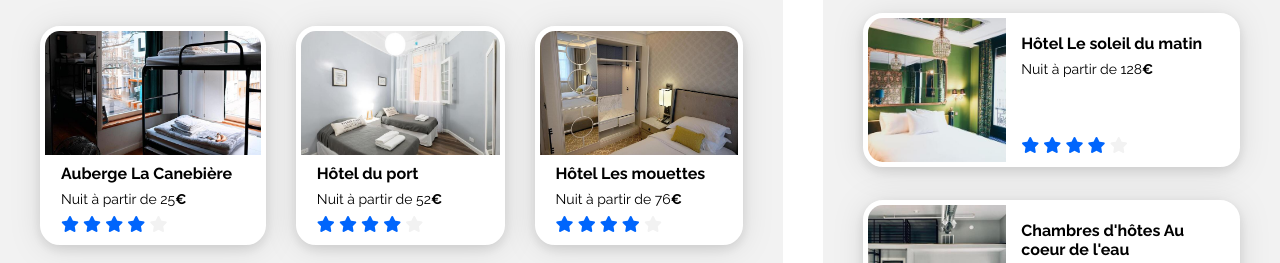
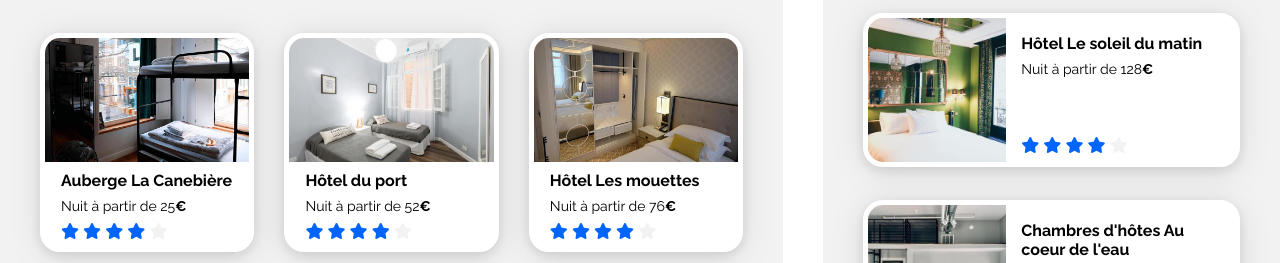
Before and after one commit to ThomasCharuel/booki, a plain HTML site: page index.html in a window 1280 px wide. Shown: the part 537-800 px from the top of the page. Drawn offline with Linux system fonts and the light colour scheme.

Commit message:
Display home with CSS grid instead of flexbox

```diff
--- a/css/style.css
+++ b/css/style.css
@@ -221,9 +221,9 @@ CSS Homes Section
     justify-content: space-between;
 }
 
-.homes-listing {
-    display: flex;
-    justify-content: space-between;
+#homes-listing {
+    display: grid;
+    grid-template-columns: 1fr 1fr 1fr;
     gap: 30px;
 }
 
@@ -236,7 +236,6 @@ CSS Homes Section
     overflow: hidden;
     filter: drop-shadow(0px 3px 15px rgba(0, 0, 0, 0.1));
     box-shadow: rgba(0, 0, 0, 0.1) 0px 4px 12px;
-    flex-grow: 1;
 }
 
 .home-card .card-image {
--- a/index.html
+++ b/index.html
@@ -53,7 +53,7 @@
         <section id="homes-section-container">
             <section id="homes-section">
                 <h2>Hébergements à Marseille</h2>
-                <ul class="homes-listing reset">
+                <ul id="homes-listing" class="reset">
                     <li class="home-card">
                         <img src="images/hebergements/4_small/marcus-loke-WQJvWU_HZFo-unsplash.jpg" alt="Photo de l'Auberge La Canebière" class="card-image">
                         <div class="home-info-container">
@@ -102,8 +102,6 @@
                             </div>
                         </div>
                     </li>
-                </ul>
-                <ul class="homes-listing reset">
                     <li class="home-card">
                         <img src="images/hebergements/4_small/annie-spratt-Eg1qcIitAuA-unsplash.jpg" alt="Photo de l'Hôtel de la mer" class="card-image">
                         <div class="home-info-container">
```
